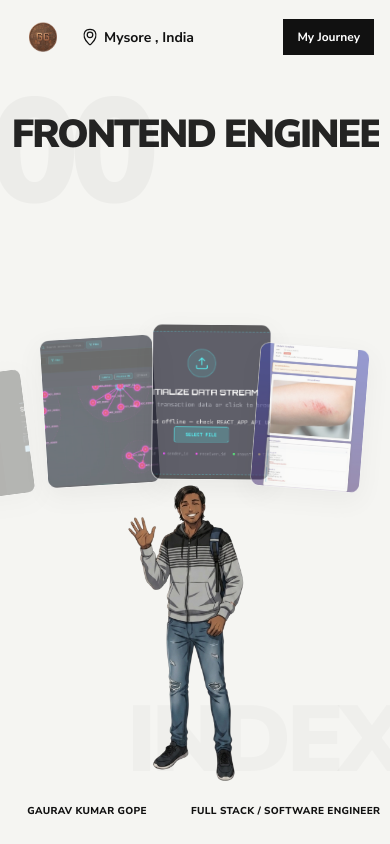
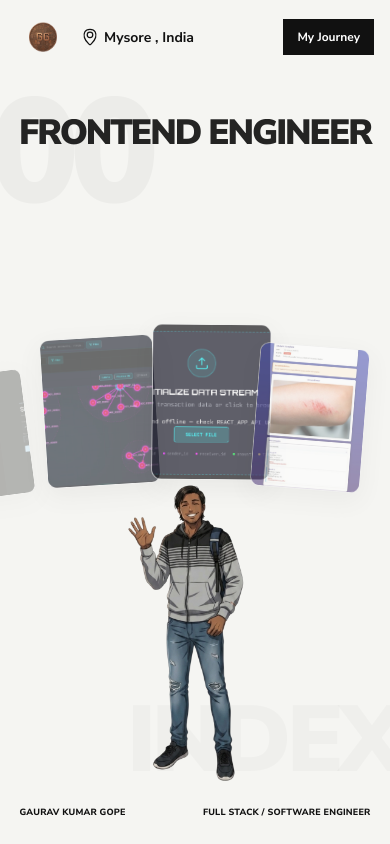
Before and after one commit to GauravKumarGope/MyPortfolio, a React (Vite) app: page / in a window 390 px wide. Shown: the top 844 px of the page. Built offline with nearby package versions, Linux system fonts and the light colour scheme.

Commit message:
size fixed

```diff
--- a/src/components/hero/Hero.css
+++ b/src/components/hero/Hero.css
@@ -408,9 +408,9 @@
   }
 
   .hero-title-text {
-    font-size: clamp(38px, 10vw, 58px);
+    font-size: clamp(34px, 9vw, 58px);
     line-height: 0.95;
-    letter-spacing: -0.055em;
+    letter-spacing: -0.06em;
     white-space: nowrap;
   }
 
@@ -445,19 +445,19 @@
 
   .hero-meta {
     bottom: 20px;
-    width: 44%;
-    font-size: 10px;
-    letter-spacing: 0.03em;
+    width: 45%;
+    font-size: 9px;
+    letter-spacing: 0.02em;
     white-space: nowrap;
   }
 
   .hero-meta-left {
-    left: 7%;
+    left: 5%;
     text-align: left;
   }
 
   .hero-meta-right {
-    right: 7%;
+    right: 5%;
     text-align: right;
   }
 
```
